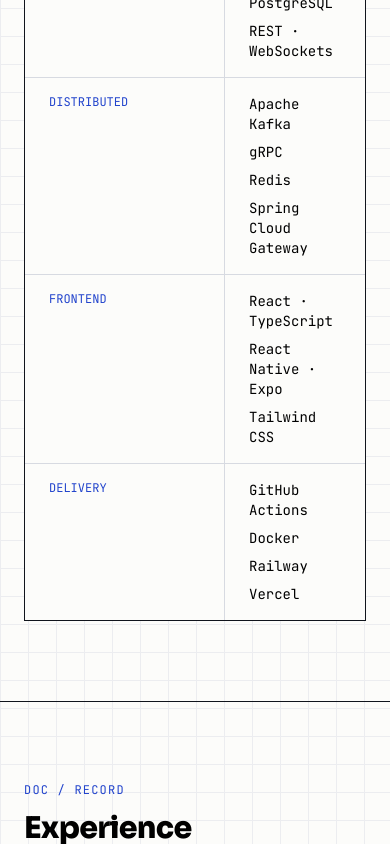
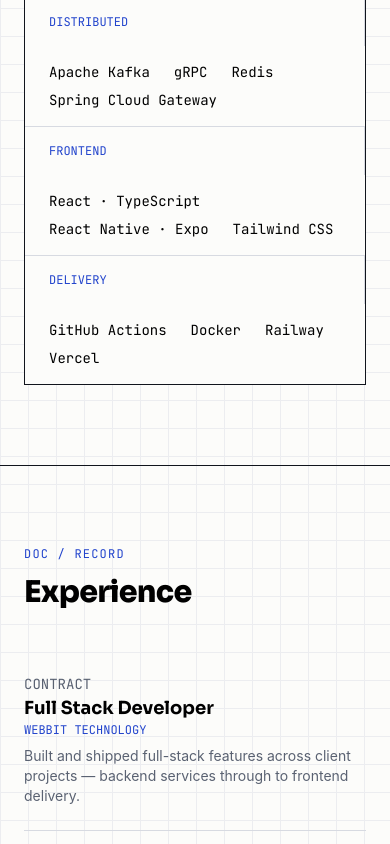
Before and after one commit to greatadams/personal-portfolio, a React (Vite) app: page / in a window 390 px wide. Shown: the part 3940-4784 px from the top of the page. Built offline with nearby package versions, Linux system fonts and the light colour scheme.

Commit message:
mmake the experience and stack section responsive

```diff
--- a/src/components/Experience.tsx
+++ b/src/components/Experience.tsx
@@ -16,7 +16,7 @@
           return (
             <div
               key={exp.experienceType}
-              className="grid grid-cols-[180px_1fr] py-6 text-sm border-b border-line last:border-b-0"
+              className="grid grid-cols-1 md:grid-cols-[180px_1fr] py-6 text-sm border-b border-line last:border-b-0"
             >
               <p className="font-mono text-ink-2">{exp.experienceType}</p>
 
--- a/src/components/StackTable.tsx
+++ b/src/components/StackTable.tsx
@@ -17,7 +17,7 @@
             return (
               <div
                 key={sta.stackCategory}
-                className="grid grid-cols-[200px_1fr]  border-b border-line last:border-b-0"
+                className="grid grid-cols-1 md:grid-cols-[200px_1fr]  border-b border-line last:border-b-0"
               >
                 <div className="border-r border-line">
                   <h4 className="font-mono text-xs text-cobalt uppercase px-6 py-4">
```
